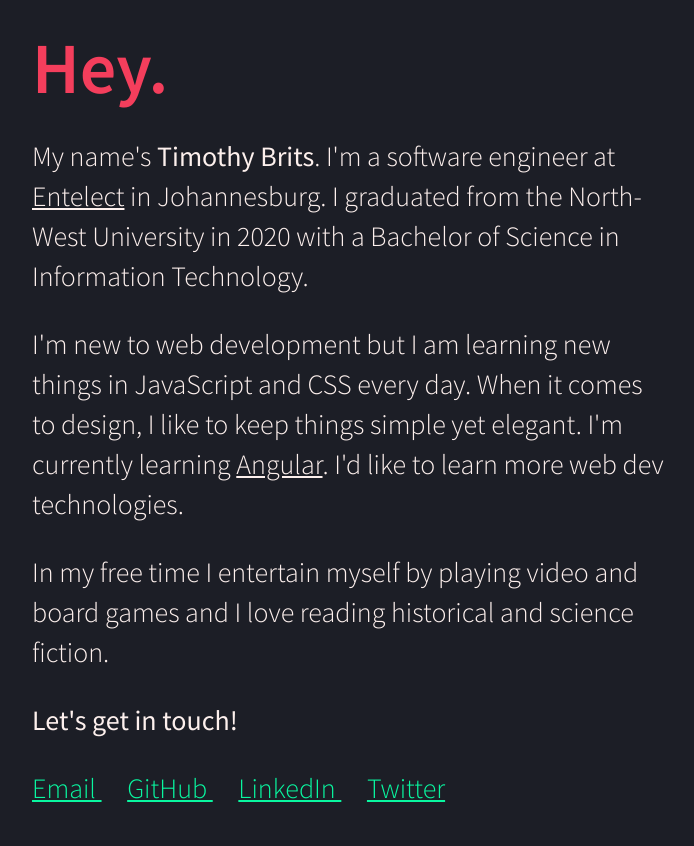
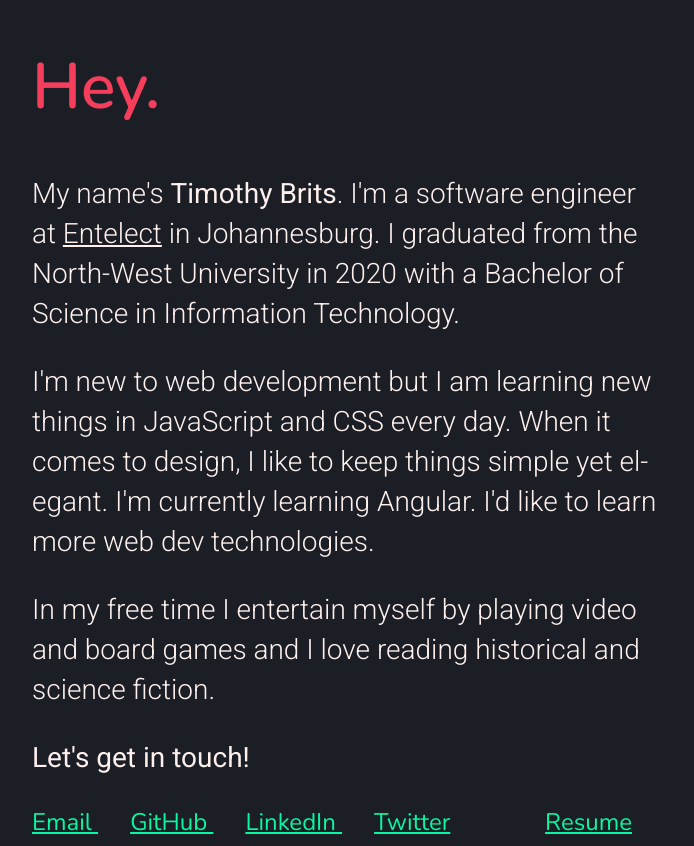
Before and after one commit to TimothyBrits/netlify-personal-site, a plain HTML site: page index.html in a window 1280 px wide. Shown: the whole page, without its empty margins (292-986 px from the left). Before the commit the page ends 816 px from the top, so only its background shows below. Drawn offline with nearby package versions, Linux system fonts and the light colour scheme.

Commit message:
Style changes

```diff
--- a/css/main.css
+++ b/css/main.css
@@ -1,19 +1,19 @@
-@import url('https://fonts.googleapis.com/css2?family=Source+Sans+Pro:wght@300;400;600&display=swap');
+@import url('https://fonts.googleapis.com/css2?family=Nunito:wght@400;600&family=Roboto:wght@300;400&display=swap');
 
 body {
     background-color: #1C1E26;
 }
 
 h1 {
-    font-family: Source Sans Pro, Arial, Helvetica, sans-serif;
+    font-family: Nunito;
     font-weight: 600;
     color: #F43E5C;
-    font-size: 9vmin;
-    line-height: 5vmin;
+    font-size: 8vh;
 }
 
 strong {
     font-weight: 400;
+    font-family: Roboto;
 }
 
 .container {
@@ -56,11 +56,11 @@ strong {
 }
 
 p {
-    font-family: Source Sans Pro, Arial, Helvetica, sans-serif;
+    font-family: Roboto;
     font-weight: 300;
     color: #FDF0ED;
     font-size: 3.5vmin;
-    line-height: 5vmin;
+    line-height: 5vh;
     hyphens: auto;
     -ms-hyphens: auto;
     -webkit-hyphens: auto;
@@ -68,12 +68,11 @@ p {
 
 .nav-link {
     color: #09F7A0;
-    line-height: 5vmin;
-    font-family: Source Sans Pro, Arial, Helvetica, sans-serif;
+    font-family: Nunito;
     text-decoration: underline;
-    font-size: 3.5vmin;
-    font-weight: 300;
-    margin-right: 2vw;
+    font-size: 3vmin;
+    font-weight: 400;
+    margin-right: 2.5vw;
 }
 
 .nav-link:hover {
@@ -87,7 +86,6 @@ p {
 .text-link {
     text-decoration: underline;
     color: #FDF0ED;
-    font-family: Source Sans Pro, Arial, Helvetica, sans-serif;
 }
 
 .text-link:hover {
@@ -97,3 +95,7 @@ p {
 .text-link:visited {
     color: #FDF0ED;
 }
+
+.float-right {
+    float: right;
+}
--- a/index.html
+++ b/index.html
@@ -2,7 +2,7 @@
 <html lang="en-gb">
 
 <head>
-    <title>Timothy Brits</title>
+    <title>Timothy Brits - About</title>
     <meta name="description" content="The personal website of Timothy Brits.">
     <meta charset="utf-8" />
     <meta name="viewport" content="width=device-width, initial-scale=1">
@@ -24,9 +24,10 @@
         </header>
         <main>
             <p>I'm new to web development but I am learning new things in JavaScript and CSS every day. When
-                it comes to design, I like to keep things simple yet elegant. I'm currently learning <a
-                    class="text-link" href="https://angular.io/" target="_blank">Angular</a>. I'd like to learn more web dev technologies.</p>
-            <p>In my free time I entertain myself by playing video and board games and I love reading historical and science fiction.</p>
+                it comes to design, I like to keep things simple yet elegant. I'm currently learning Angular. I'd like
+                to learn more web dev technologies.</p>
+            <p>In my free time I entertain myself by playing video and board games and I love reading historical and
+                science fiction.</p>
         </main>
         <footer>
             <p><strong>Let's get in touch!</strong></p>
@@ -45,6 +46,9 @@
                 <a class="nav-link" href="https://twitter.com/TimothyBrits" target="_blank">
                     Twitter
                 </a>
+                <a class="nav-link float-right" href="resume.html" target="_blank">
+                    Resume
+                </a>
             </div>
         </footer>
     </div>
```
Also changed, not shown: resume.html (added, +20 -0 lines).
